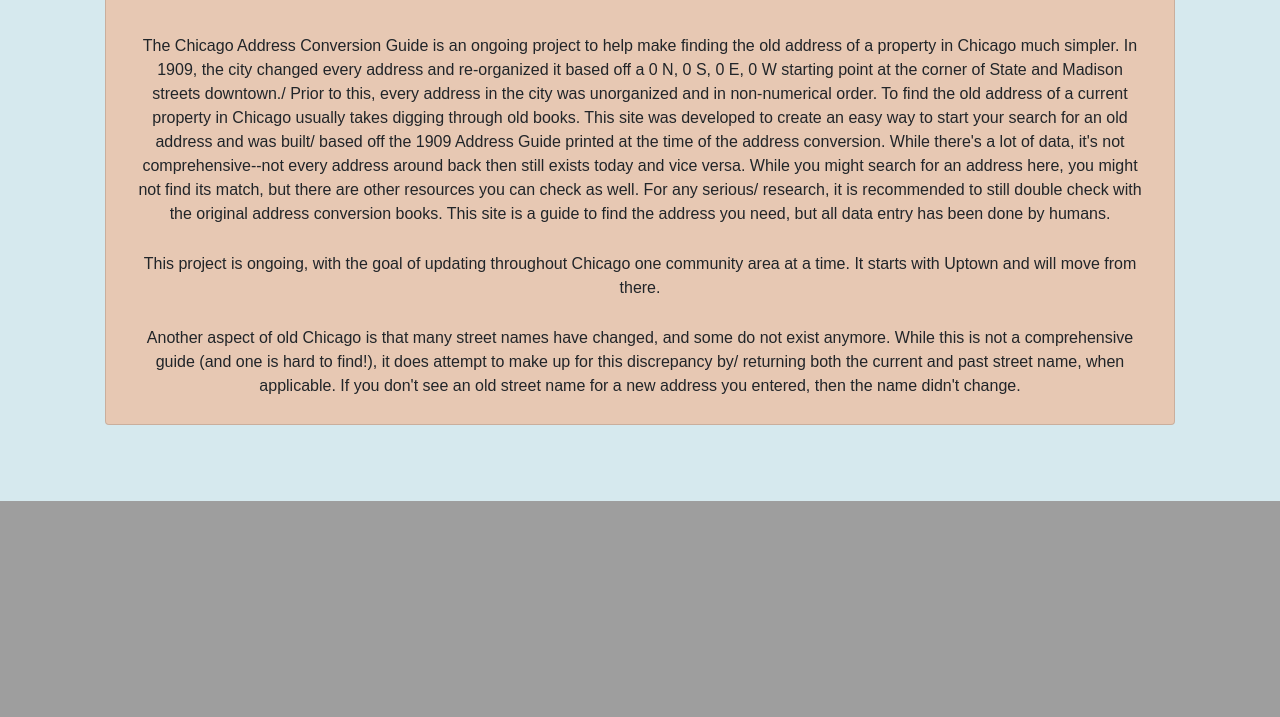
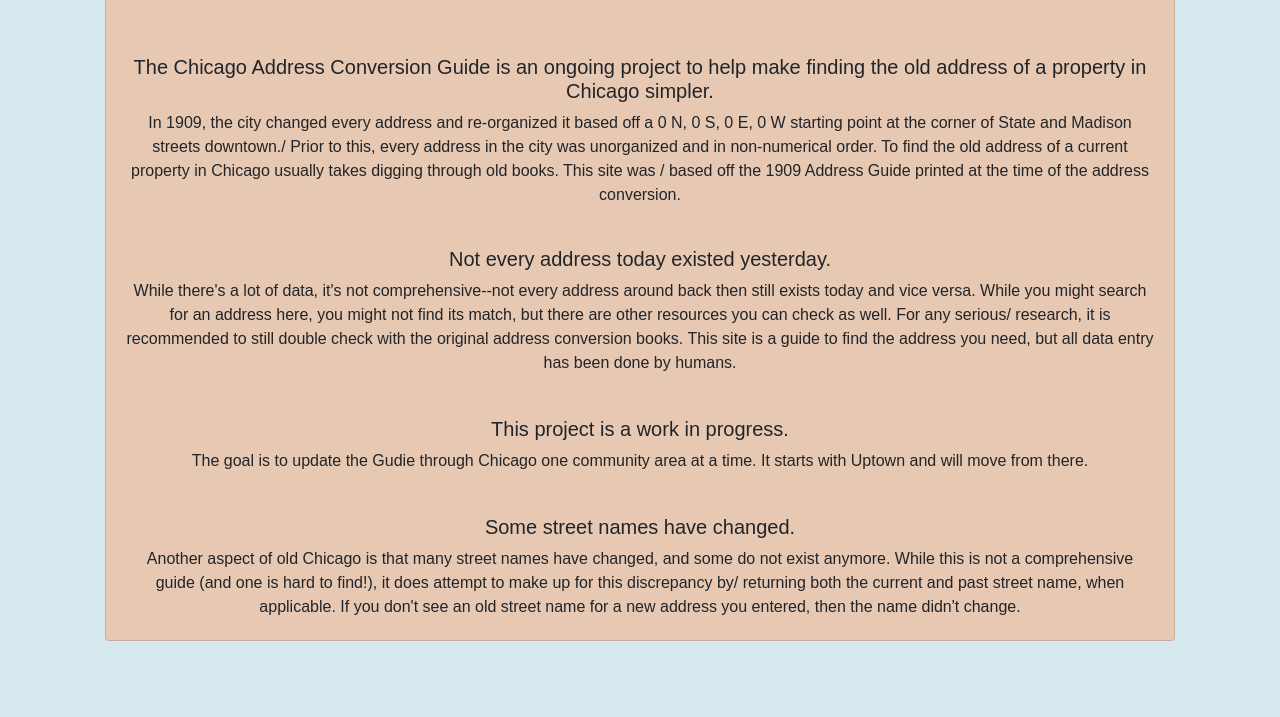
Before and after one commit to leylairoyale/cacs-draft, a Flask app: page /about in a window 1280 px wide. Shown: the part 1647-2364 px from the top of the page. Before the commit the page ends 2148 px from the top, so only its background shows below. Run offline with Flask 2, Linux system fonts and the light colour scheme; some libraries are stand-ins or nearby versions.

Commit message:
Updated site ready for pre-llaunch

```diff
--- a/chicago/static/main.css
+++ b/chicago/static/main.css
@@ -282,3 +282,7 @@
     background-repeat: no-repeat;
     background-size: 100%;
 }
+
+.chicagoans {
+
+}
--- a/chicago/templates/about.html
+++ b/chicago/templates/about.html
@@ -19,17 +19,24 @@
             <br>
             <div class="row justify-content-center aboutcacs">
                 <div class="col">
-                <p class="abouttext">The Chicago Address Conversion Guide is an ongoing project to help make finding the old address of a property in Chicago much simpler. In 1909, the city changed every address and re-organized it based off a 0 N, 0 S, 0 E, 0 W starting point at the corner of State and Madison streets downtown./
-                Prior to this, every address in the city was unorganized and in non-numerical order. To find the old address of a current property in Chicago usually takes digging through old books. This site was developed to create an easy way to start your search for an old address and was built/
-                based off the 1909 Address Guide printed at the time of the address conversion.
-                While there's a lot of data, it's not comprehensive--not every address around back then still exists today and vice versa. While you might search for an address here, you might not find its match, but there are other resources you can check as well. For any serious/
+                <p class="abouttext">
+                <h5>The Chicago Address Conversion Guide is an ongoing project to help make finding the old address of a property in Chicago simpler.</h5>
+                In 1909, the city changed every address and re-organized it based off a 0 N, 0 S, 0 E, 0 W starting point at the corner of State and Madison streets downtown./
+                Prior to this, every address in the city was unorganized and in non-numerical order. To find the old address of a current property in Chicago usually takes digging through old books. This site was /
+                based off the 1909 Address Guide printed at the time of the address conversion.</p>
+                <br>
+                <h5>Not every address today existed yesterday.</h5>
+                <p>While there's a lot of data, it's not comprehensive--not every address around back then still exists today and vice versa. While you might search for an address here, you might not find its match, but there are other resources you can check as well. For any serious/
                 research, it is recommended to still double check with the original address conversion books. This site is a guide to find the address you need, but all data entry has been done by humans.</p>
                 <!-- </div>
             </div>
             <div class="row justify-content-center aboutcacs">
                 <div class="col"> -->
-                <p class="abouttext">This project is ongoing, with the goal of updating throughout Chicago one community area at a time. It starts with Uptown and will move from there.</p>
-                <p class="abouttext">Another aspect of old Chicago is that many street names have changed, and some do not exist anymore. While this is not a comprehensive guide (and one is hard to find!), it does attempt to make up for this discrepancy by/
+                <p class="abouttext">
+                <h5>This project is a work in progress.</h5> The goal is to update the Gudie through Chicago one community area at a time. It starts with Uptown and will move from there.</p>
+                <p class="abouttext">
+                <h5>Some street names have changed.</h5>
+                Another aspect of old Chicago is that many street names have changed, and some do not exist anymore. While this is not a comprehensive guide (and one is hard to find!), it does attempt to make up for this discrepancy by/
                 returning both the current and past street name, when applicable. If you don't see an old street name for a new address you entered, then the name didn't change.</p>
                 </div>
             </div>
--- a/chicago/templates/index.html
+++ b/chicago/templates/index.html
@@ -107,6 +107,7 @@
     </div>
   </div>
   <div class="jumbotron jumbotron-fluid jumbottom">
+      <br>
       <div class="container">
         <h1 class="display-4 more">Need more information?</h1>
         <br>
```
Also changed, not shown: chicago/templates/friends.html (+26 -11 lines), chicago/templates/notfound.html (+6 -2 lines).
